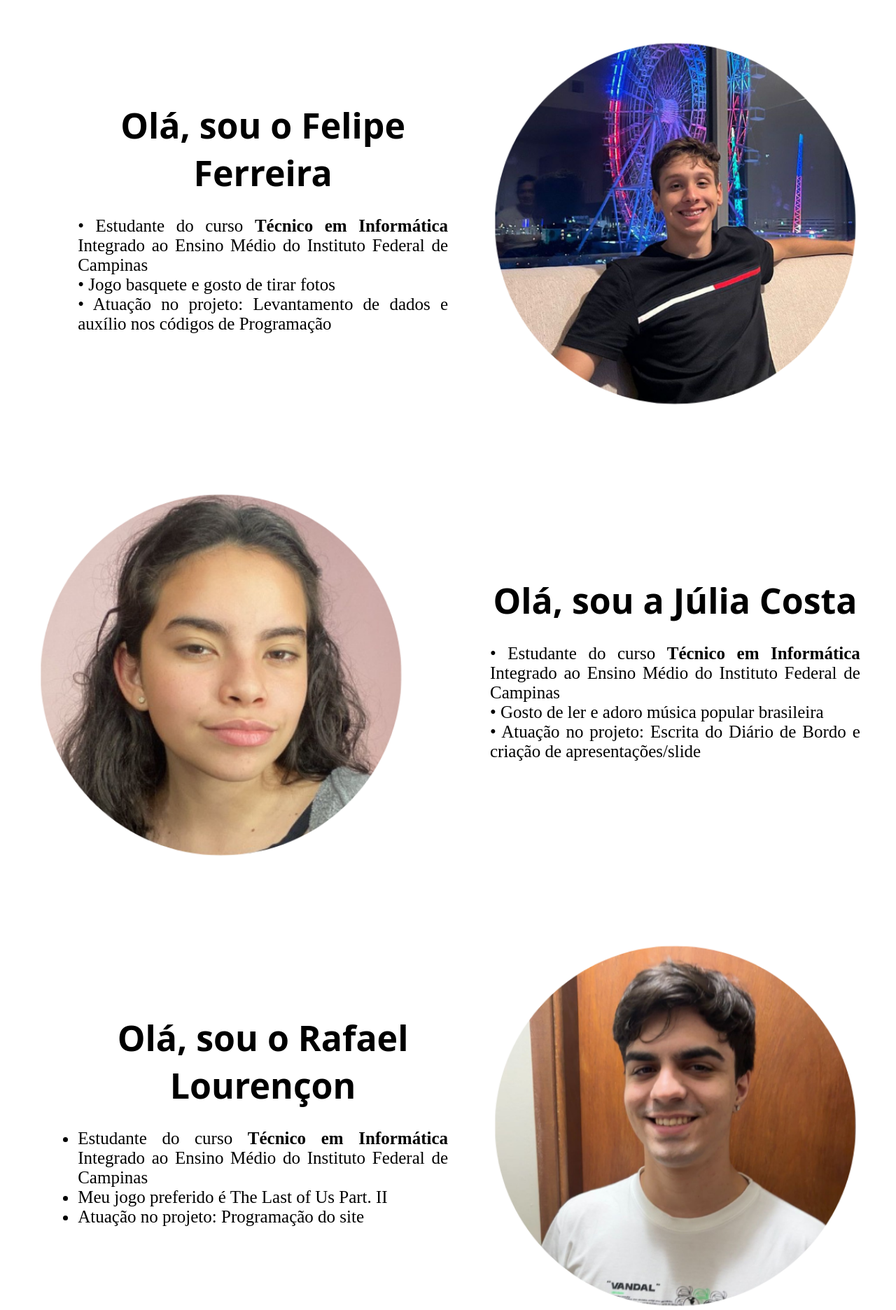
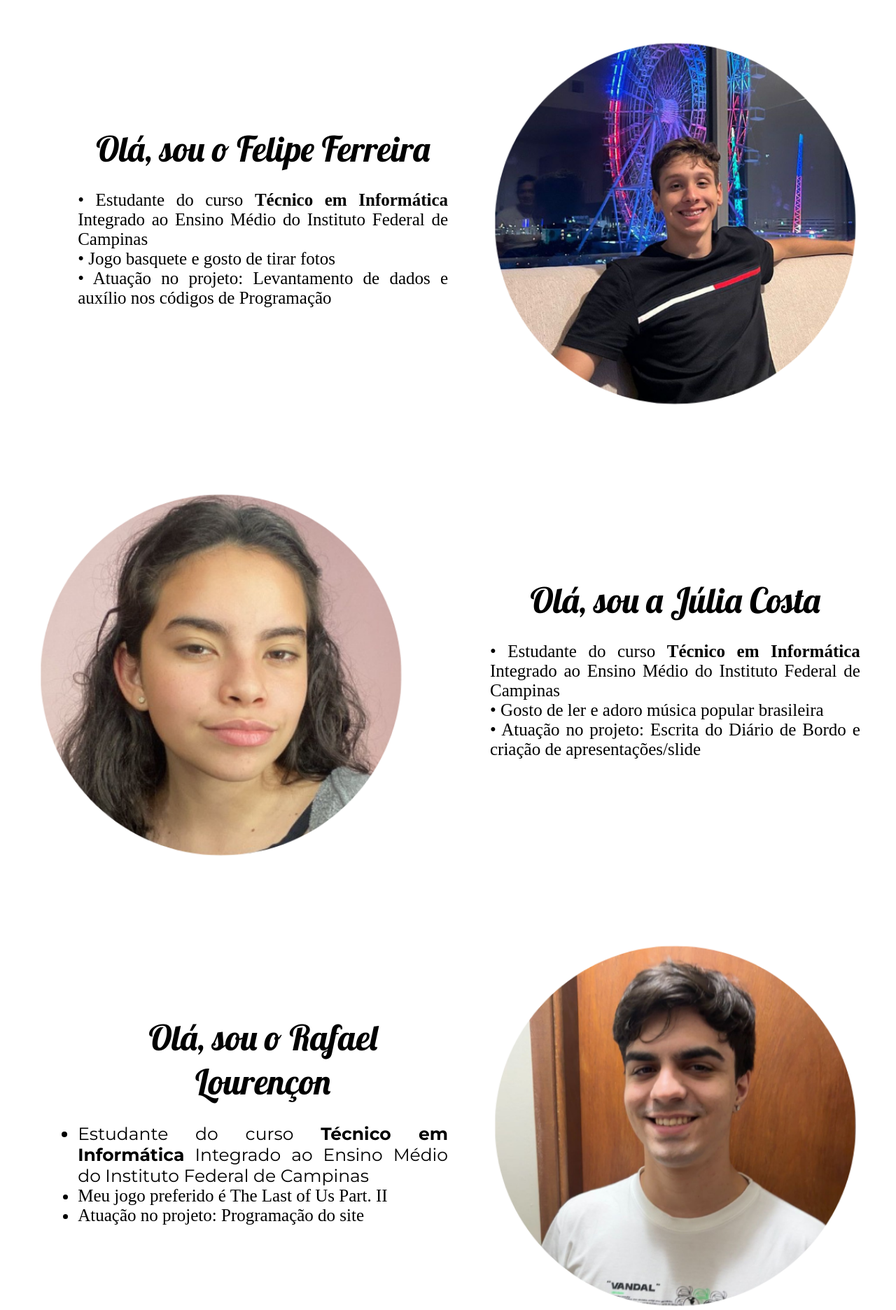
Before and after one commit to franco916/programando_futuro, a PHP site: page /p/contato.html in a window 1280 px wide. Shown: the part 104-1976 px from the top of the page at 70% size. Run offline with PHP 8.4, Linux system fonts and the light colour scheme; some libraries are stand-ins or nearby versions.

Commit message:
adicionando fonte

```diff
--- a/css/contato.css
+++ b/css/contato.css
@@ -10,6 +10,13 @@ section.topo-do-site{
     padding: 55px 4%;
 
 }
+
+.lobster-regular {
+    font-family: "Lobster", sans-serif;
+    font-weight: 400;
+    font-style: normal;
+  }
+
 
 .flex{
     display: flex;
@@ -29,7 +36,9 @@ section.topo-do-site .flex{
     text-align:  center;
     font-size:   50px;
     padding-top: 5px;
-    font-family: system-ui, -apple-system, Helvetica, Arial, sans-serif;
+    font-family: "Lobster", sans-serif;
+    font-weight: 400;
+    font-style: normal;
 }
 
 .topo-do-site .txt-topo-site p{
@@ -74,14 +83,19 @@ section.topo-do-site2 .flex2{
     text-align:  center;
     font-size:   50px;
     padding-top: 5px;
-    font-family: system-ui, -apple-system, Helvetica, Arial, sans-serif;
+    font-family: "Lobster", sans-serif;
+    font-weight: 400;
+    font-style: normal;
 }
 
 .topo-do-site2 .txt-topo-site2 p{
-    text-align: justify;
-    font-size: 20px;
-    font-family: 'Times New Roman', Times, serif;
+    text-align:  center;
+    font-family: "Montserrat", sans-serif;
+    font-optical-sizing: auto;
+    font-weight: 200;
+    font-style: normal;
 }
+
 
 .img-topo-site2{
     width: 45%;
--- a/p/contato.html
+++ b/p/contato.html
@@ -22,6 +22,10 @@
 
     <link href="http://fonts.googleapis.com/css?family=Cookie" rel="stylesheet" type="text/css">
 
+    <link rel="preconnect" href="https://fonts.googleapis.com">
+    <link rel="preconnect" href="https://fonts.gstatic.com" crossorigin>
+    <link href="https://fonts.googleapis.com/css2?family=Lobster&display=swap" rel="stylesheet">
+    <link href="https://fonts.googleapis.com/css2?family=Montserrat:ital,wght@0,100..900;1,100..900&display=swap" rel="stylesheet">
   </head>
 
   <body>
@@ -128,7 +132,7 @@
                 <h1>Olá, sou o Rafael Lourençon</h1>
                 <br>
                 <ul>
-                  <li>Estudante do curso <b>Técnico em Informática</b> Integrado ao Ensino Médio do Instituto Federal de Campinas</li>
+                  <li style="font-family: Montserrat">Estudante do curso <b>Técnico em Informática</b> Integrado ao Ensino Médio do Instituto Federal de Campinas</li>
                   <li>Meu jogo preferido é The Last of Us Part. II</li>
                   <li>Atuação no projeto: Programação do site</li>
                 </ul>
--- a/p/inscreva.html
+++ b/p/inscreva.html
@@ -93,11 +93,6 @@
         alert("Envio feito com sucesso!")
       }
 
-
-
-
-
-
     </script>
 </body>
 </html>
```
Also changed, not shown: img/img-formulario.png, 1 other file.
